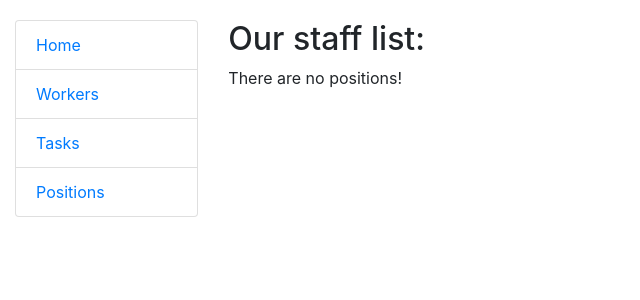
After one commit to TarasSavchyn/IT_Company_Task_Manager, a Django app: template templates/task_manager/position_list.html in a window 1280 px wide. The commit adds this page. Shown: the top 300 px of the page, without its empty margins (0-640 px from the left). Run offline with Django 3.2, Linux system fonts and the light colour scheme; the template is opened without the code that fills it, so the values that code supplies are empty.

Commit message:
add position_list and position_detail templates, and add field duties into Position model

```diff
--- a/task_manager/models.py
+++ b/task_manager/models.py
@@ -4,6 +4,7 @@ from django.db import models
 
 class Position(models.Model):
     name = models.CharField(max_length=63, unique=True)
+    duties = models.TextField(blank=True, null=True)
 
     class Meta:
         ordering = ["name"]
--- a/task_manager/urls.py
+++ b/task_manager/urls.py
@@ -1,7 +1,7 @@
 from django.urls import path, include
 
 from task_manager.views import (
-    index, TaskListView, TaskListDetailView,
+    index, TaskListView, TaskListDetailView, PositionListView, PositionListDetailView,
 
 )
 
@@ -13,6 +13,8 @@ urlpatterns = [
     path("tasks/", TaskListView.as_view(), name="tasks-list"),
     path("tasks/<int:pk>/", TaskListDetailView.as_view(), name="task-detail"),
 
+    path("positions/", PositionListView.as_view(), name="position-list"),
+    path("positions/<int:pk>/", PositionListDetailView.as_view(), name="position-detail"),
     ]
 
 
--- a/templates/includes/sidebar.html
+++ b/templates/includes/sidebar.html
@@ -2,6 +2,6 @@
   <li class="list-group-item"><a href="{% url "task-manager:index" %}">Home</a></li>
   <li class="list-group-item"><a href="#">Workers</a></li>
   <li class="list-group-item"><a href="{% url "task-manager:tasks-list" %}">Tasks</a></li>
-  <li class="list-group-item"><a href="#">Positions</a></li>
+  <li class="list-group-item"><a href="{% url "task_manager:position-list" %}">Positions</a></li>
 
 </ul>
--- /dev/null
+++ b/templates/task_manager/position_list.html
@@ -0,0 +1,11 @@
+{% extends "base.html" %}
+
+{% block content %}
+  <h2>Our staff list: </h2>
+    {% for position in position_list %}
+      <p><a href="{% url "task-manager:position-detail" pk=position.pk %}">{{ position.name }}</a></p>
+      {% empty %}
+      <p>There are no positions!</p>
+    {% endfor %}
+
+{% endblock %}
```
Also changed, not shown: task_manager/views.py (+8 -0 lines), templates/task_manager/position_detail.html (added, +9 -0 lines), task_manager/migrations/0003_position_duties.py (added).
